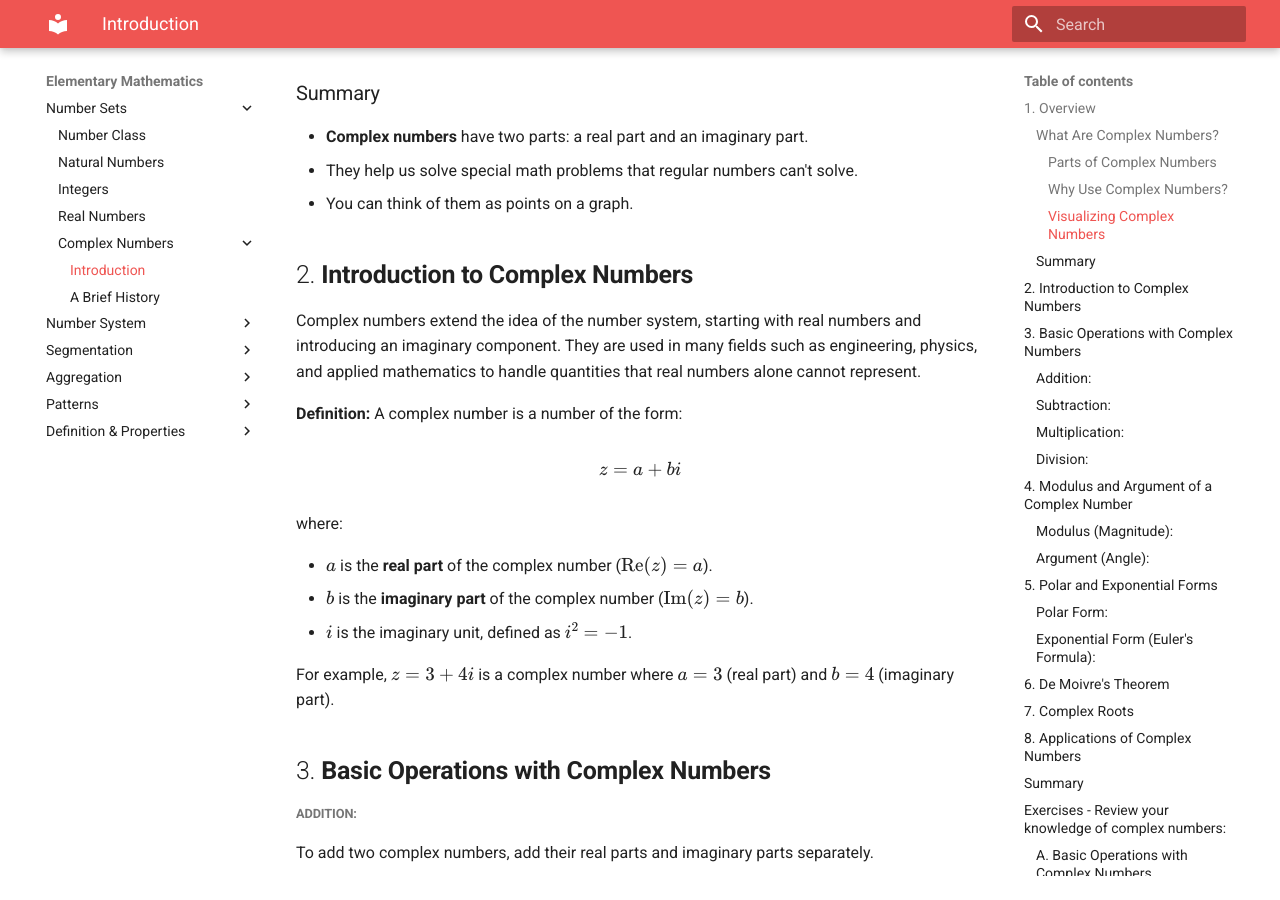
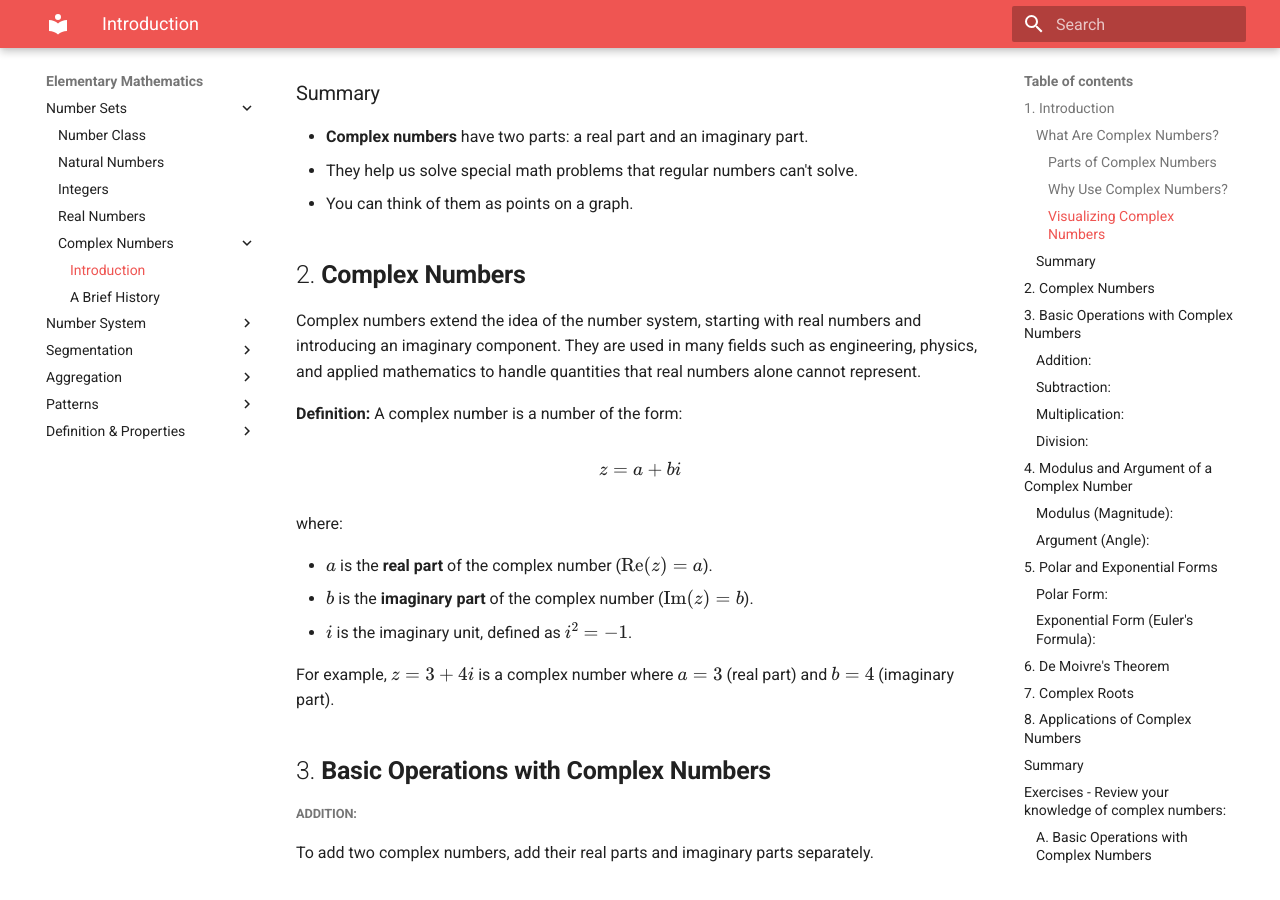
Before and after one commit to baseonballs/mpower-sitedocs, an MkDocs documentation site: the page built from site-docs/mathematics/elem/number-sets/complex-numbers.md, in a window 1280 px wide and 900 px high, scrolled down 984 px. Built offline with MkDocs 1.6.1 and Material for MkDocs 9.7.7, drawn with Linux system fonts in a browser that asks for light colours; formulas are drawn with MathJax 3; some of the changed text lies outside the part shown.

Commit message:
change topic headers for introduction to complex numbers.

```diff
--- a/site-docs/mathematics/elem/number-sets/complex-numbers.md
+++ b/site-docs/mathematics/elem/number-sets/complex-numbers.md
@@ -1,6 +1,6 @@
 # Complex Numbers
 
-## 1. Overview
+## 1. Introduction
 
 ### What Are Complex Numbers?
 
@@ -36,7 +36,7 @@ So, the complex number \(3 + 4i\) would be a point located 3 spaces along the ho
 - They help us solve special math problems that regular numbers can't solve.
 - You can think of them as points on a graph.
 
-## 2. **Introduction to Complex Numbers**
+## 2. **Complex Numbers**
 Complex numbers extend the idea of the number system, starting with real numbers and introducing an imaginary component. They are used in many fields such as engineering, physics, and applied mathematics to handle quantities that real numbers alone cannot represent.
 
 **Definition:**
```
